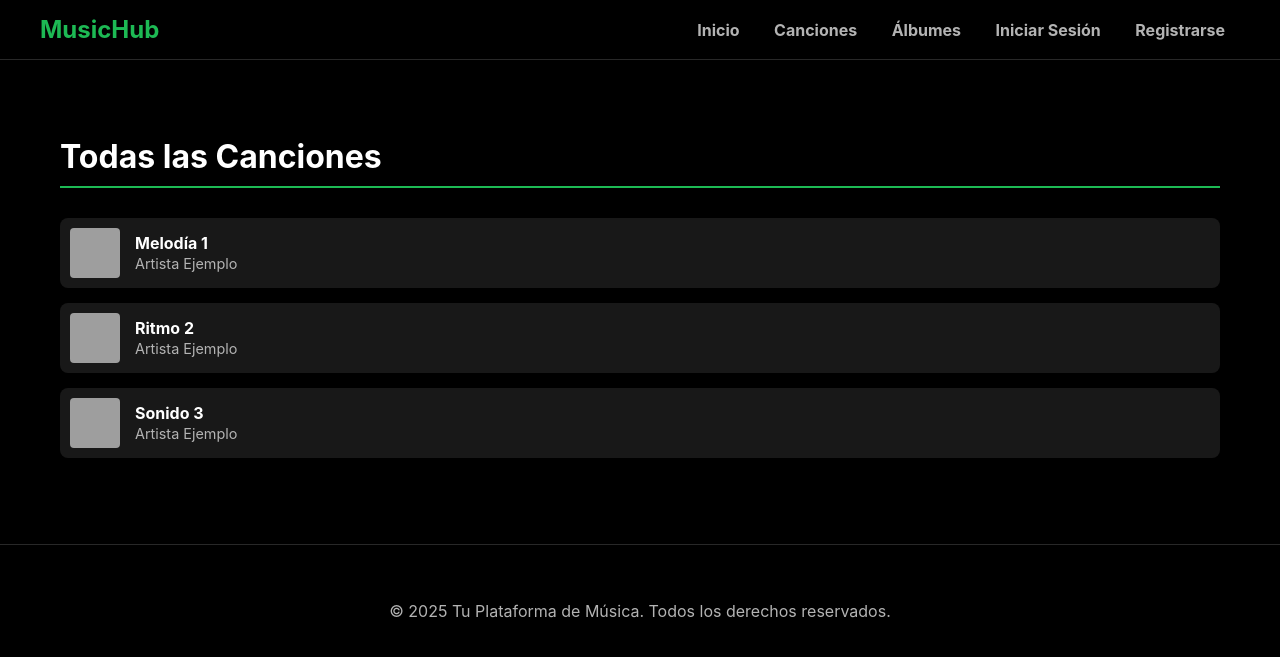
After one commit to JuanManz21/MUSICA, a PHP site: page /songs.php in a window 1280 px wide. The commit adds this page. Shown: the top 657 px of the page. Run offline with PHP 8.4, Linux system fonts and the light colour scheme; data comes from the database, SQL or seed files in the repository; grey boxes are pictures that could not be loaded.

Commit message:
feat: Add 'All Songs' page and enhance homepage UI
This commit introduces several key features and improvements based on user feedback.

1.  **New 'All Songs' Page:**
    - A new `songs.php` page has been created to display a comprehensive list of all songs available in the database.
    - The main navigation in `includes/header.php` has been updated to include a link to this new page.

2.  **Homepage UI Enhancements:**
    - The scrolling animation has been perfected to be a seamless, infinite loop by triplicating the song items in `index.php`.
    - The CSS animation in `css/style.css` has been adjusted to work with the triplicated content, eliminating any visible gaps.
    - The size of song covers and text on the homepage has been increased for a more impactful and visually appealing design.
    - The overall design has been made more vibrant with subtle visual effects.

```diff
--- a/includes/header.php
+++ b/includes/header.php
@@ -19,6 +19,7 @@ define('BASE_URL', $base_path);
         <a href="<?php echo BASE_URL; ?>index.php" class="logo">MusicHub</a>
         <nav>
             <a href="<?php echo BASE_URL; ?>index.php">Inicio</a>
+            <a href="<?php echo BASE_URL; ?>songs.php">Canciones</a>
             <a href="<?php echo BASE_URL; ?>albums.php">Álbumes</a>
             <?php if (isset($_SESSION['user_id'])): ?>
                 <a href="<?php echo BASE_URL; ?>logout.php">Cerrar Sesión</a>
--- /dev/null
+++ b/songs.php
@@ -0,0 +1,86 @@
+<?php
+require_once 'includes/header.php';
+?>
+
+<style>
+/* Estilos específicos para la lista de canciones para que se vea bien */
+.song-list-container {
+    padding: 20px;
+}
+.song-list-container h2 {
+    font-size: 2em;
+    border-bottom: 2px solid var(--color-primary);
+    padding-bottom: 10px;
+    margin-bottom: 30px;
+}
+.all-songs-list {
+    list-style: none;
+    padding: 0;
+}
+.all-songs-list li {
+    margin-bottom: 15px;
+}
+.all-songs-list a {
+    display: flex;
+    align-items: center;
+    padding: 10px;
+    background-color: var(--color-card);
+    border-radius: 8px;
+    transition: background-color 0.3s;
+}
+.all-songs-list a:hover {
+    background-color: var(--color-card-hover);
+}
+.all-songs-list img {
+    width: 50px;
+    height: 50px;
+    border-radius: 4px;
+    margin-right: 15px;
+}
+.song-info {
+    flex-grow: 1;
+}
+.song-info .title {
+    font-weight: bold;
+    color: var(--color-text-primary);
+}
+.song-info .artist {
+    font-size: 0.9em;
+    color: var(--color-text-secondary);
+}
+</style>
+
+<div class="song-list-container">
+    <h2>Todas las Canciones</h2>
+    <ul class="all-songs-list">
+        <?php
+        // Consulta para obtener todas las canciones con detalles del artista
+        $sql = "SELECT c.id, c.titulo, c.portada_url, a.nombre_artista
+                FROM canciones c
+                JOIN artistas a ON c.id_artista = a.id
+                ORDER BY c.titulo ASC";
+
+        $result = $conn->query($sql);
+
+        if ($result->num_rows > 0) {
+            while($song = $result->fetch_assoc()) {
+                echo '<li>';
+                echo '  <a href="' . BASE_URL . 'play.php?id=' . $song['id'] . '">';
+                echo '    <img src="' . htmlspecialchars($song['portada_url']) . '" alt="Portada de ' . htmlspecialchars($song['titulo']) . '">';
+                echo '    <div class="song-info">';
+                echo '      <span class="title">' . htmlspecialchars($song['titulo']) . '</span><br>';
+                echo '      <span class="artist">' . htmlspecialchars($song['nombre_artista']) . '</span>';
+                echo '    </div>';
+                echo '  </a>';
+                echo '</li>';
+            }
+        } else {
+            echo '<li>No hay canciones disponibles en este momento.</li>';
+        }
+        ?>
+    </ul>
+</div>
+
+<?php
+require_once 'includes/footer.php';
+?>
```
Also changed, not shown: css/style.css (+24 -21 lines), index.php (+5 -5 lines).
